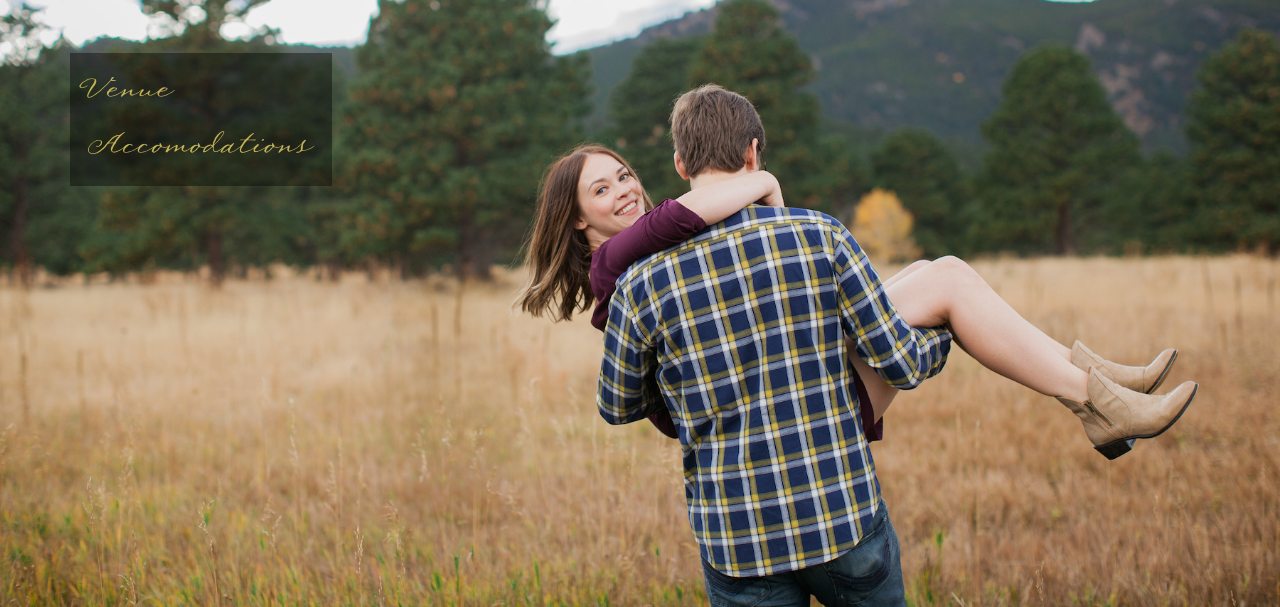
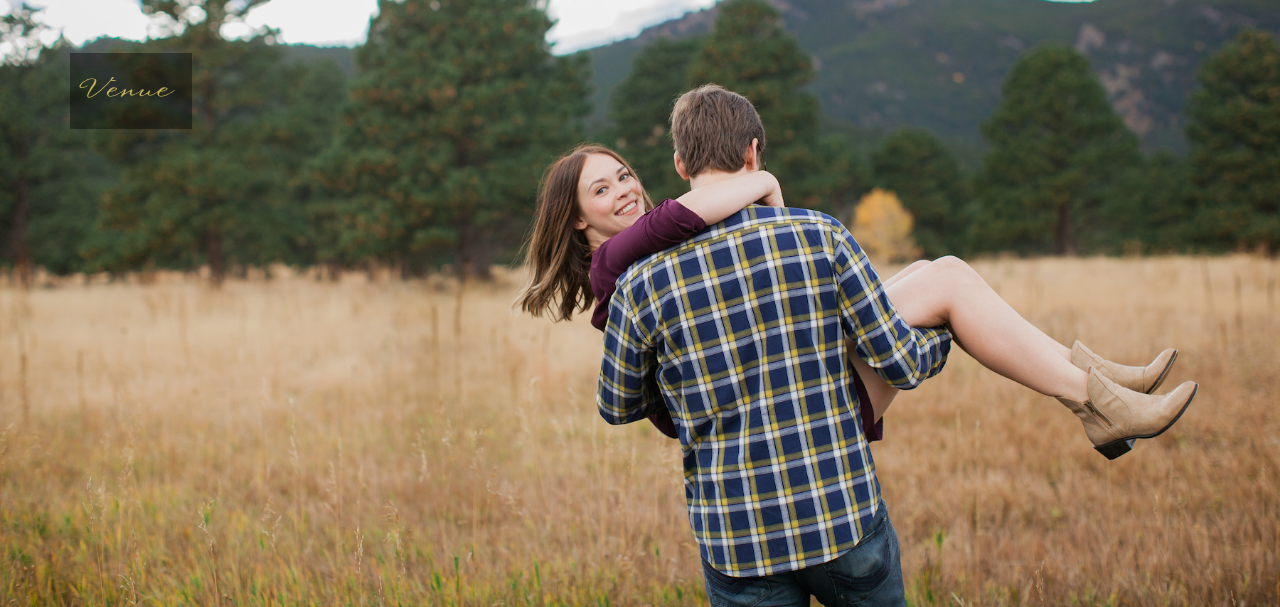
Before and after one commit to benhassara/wedding-site, a website: page index.html in a window 1280 px wide. Shown: the part 193-800 px from the top of the page. Drawn offline with nearby package versions, Linux system fonts and the light colour scheme.

Commit message:
remove accom page

```diff
--- a/index.html
+++ b/index.html
@@ -29,7 +29,7 @@
                         <!-- <li><a href="#">Wedding Party</a></li>
                         <li><a href="#">Photos</a></li> -->
                         <li><a class="h3" href="/venue">Venue</a></li>
-                        <li><a class="h3" href="/accomodations">Accomodations</a></li>
+                        <!-- <li><a class="h3" href="/accomodations">Accomodations</a></li> -->
                         <!-- <li><a class="h3" href="/registry">Registry</a></li> -->
                     </ul>
                 </div>
```
